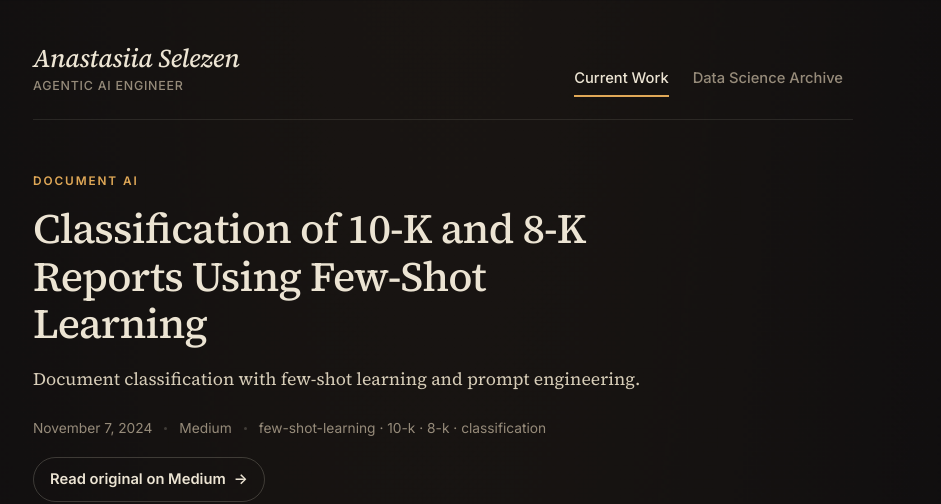
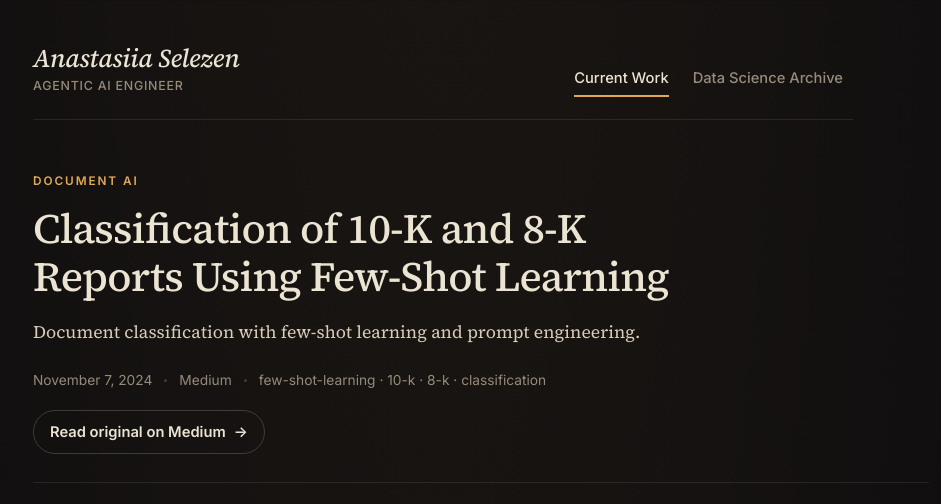
Before and after one commit to Anastasiia-Selezen/Anastasiia-Selezen.github.io, an Astro site: page /work/classification-10k-8k-few-shot-learning in a window 1280 px wide. Shown: the top 504 px of the page, without its empty margins (197-1138 px from the left). Built offline with nearby package versions, Linux system fonts and the light colour scheme; Astro itself is replaced by a stand-in of ours.

Commit message:
Widen article layout for work pages

```diff
--- a/src/pages/work/[id].astro
+++ b/src/pages/work/[id].astro
@@ -33,7 +33,7 @@ const originalLinkLabel = entry.data.source
   current={entry.data.status === "archive" ? "data-science" : "home"}
   canonicalUrl={Astro.url.href}
 >
-  <main class="content-page">
+  <main class="content-page article-page">
     <header class="article-header">
       <span class="kicker">{entry.data.category}</span>
       <h1 class="page-title">{entry.data.title}</h1>
--- a/src/styles/global.css
+++ b/src/styles/global.css
@@ -29,6 +29,8 @@
   --radius: 6px;
 
   --measure: 38rem;          /* reading width */
+  --article-measure: 44rem;
+  --article-wide: 56rem;
 }
 
 * {
@@ -390,6 +392,10 @@ hr {
   padding: 12px 0 64px;
 }
 
+.article-page {
+  width: min(var(--article-wide), calc(100vw - 40px));
+}
+
 .article-header {
   padding: 24px 0 28px;
   border-bottom: 1px solid var(--rule);
@@ -455,6 +461,15 @@ hr {
   line-height: 1.72;
 }
 
+.article-page .page-title,
+.article-page .lead {
+  max-width: var(--article-measure);
+}
+
+.article-page .prose {
+  max-width: var(--article-wide);
+}
+
 .prose > * + * {
   margin-top: 1.2em;
 }
@@ -502,6 +517,11 @@ hr {
   border: 1px solid var(--rule);
   overflow-x: auto;
   line-height: 1.55;
+}
+
+.article-page .prose > pre {
+  max-width: none;
+  width: min(var(--article-wide), calc(100vw - 40px));
 }
 
 .prose pre code {
```
